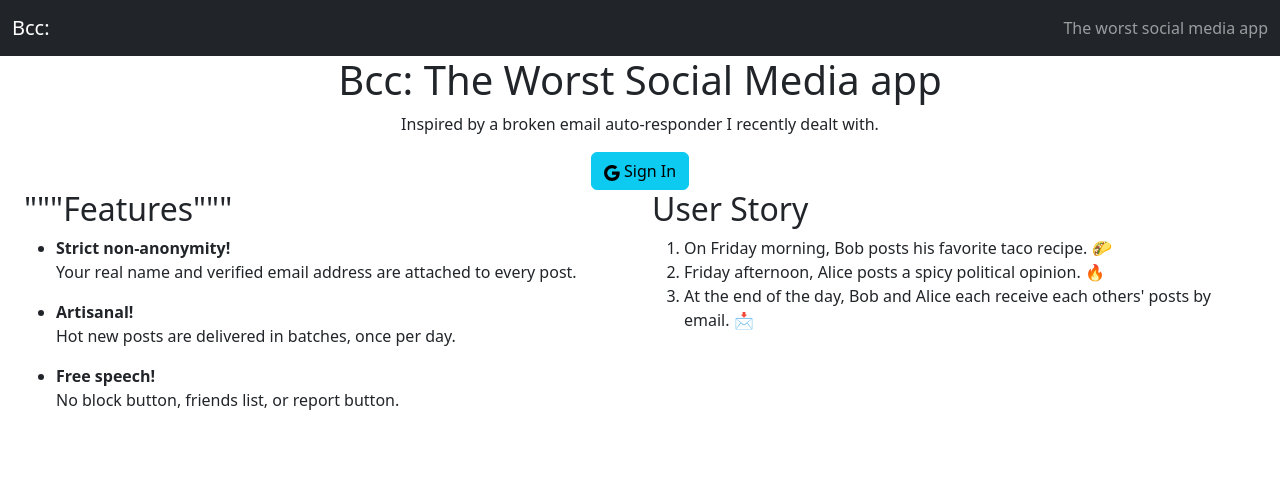
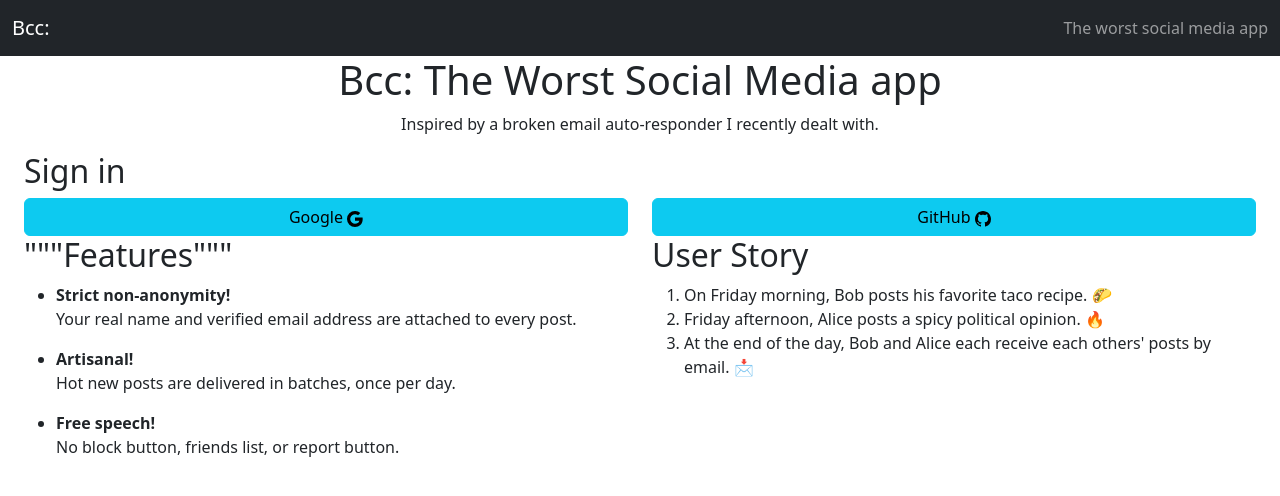
Before and after one commit to sodle/bcc-social, a React (Create React App) app: page / in a window 1280 px wide. Shown: the top 496 px of the page. Built offline with nearby package versions, Linux system fonts and the light colour scheme; no server answers.

Commit message:
add github auth

```diff
--- a/src/firebase.ts
+++ b/src/firebase.ts
@@ -1,5 +1,5 @@
 import {initializeApp} from "firebase/app";
-import {getAuth, GoogleAuthProvider, signInWithPopup, User,} from "firebase/auth";
+import {getAuth, GoogleAuthProvider, GithubAuthProvider, signInWithPopup, User,} from "firebase/auth";
 import {doc, getFirestore, setDoc} from "firebase/firestore";
 
 const firebaseConfig = {
@@ -15,7 +15,9 @@ export const app = initializeApp(firebaseConfig);
 
 export const auth = getAuth(app);
 export const db = getFirestore(app);
+
 const googleAuthProvider = new GoogleAuthProvider();
+const gitHubAuthProvider = new GithubAuthProvider();
 
 export async function signInWithGoogle() {
     try {
@@ -34,6 +36,23 @@ export async function signInWithGoogle() {
     }
 }
 
+export async function signInWithGitHub() {
+    try {
+        const authResponse = await signInWithPopup(auth, gitHubAuthProvider);
+        const user = authResponse.user;
+        await setDoc(doc(db, "users", user.uid), {
+            uid: user.uid,
+            name: user.displayName,
+            authProvider: "github",
+            email: user.email,
+            verified: user.emailVerified
+        });
+    } catch (err) {
+        console.error(err);
+        alert(err);
+    }
+}
+
 export function mentionUser(user: User): string {
     let emailRendered = user.emailVerified ?
         `(${user.email} ✅)` :
--- a/src/pages/WelcomePage.tsx
+++ b/src/pages/WelcomePage.tsx
@@ -1,6 +1,6 @@
 import {Button, Col, Container, Row} from "reactstrap";
-import {signInWithGoogle} from "../firebase";
-import {Google} from "react-bootstrap-icons";
+import {signInWithGitHub, signInWithGoogle} from "../firebase";
+import {Google, Github} from "react-bootstrap-icons";
 import React from "react";
 
 export function WelcomePage() {
@@ -9,9 +9,15 @@ export function WelcomePage() {
             <Col xs={12}>
                 <h1>Bcc: The Worst Social Media app</h1>
                 <p>Inspired by a broken email auto-responder I recently dealt with.</p>
-                <Button color="info" onClick={signInWithGoogle}>
-                    <Google/> Sign In
-                </Button>
+            </Col>
+        </Row>
+        <h2>Sign in</h2>
+        <Row>
+            <Col md={6}>
+                <Button color="info" block onClick={signInWithGoogle}>Google <Google /></Button>
+            </Col>
+            <Col md={6}>
+                <Button color="info" block onClick={signInWithGitHub}>GitHub <Github /></Button>
             </Col>
         </Row>
         <Row>
```
